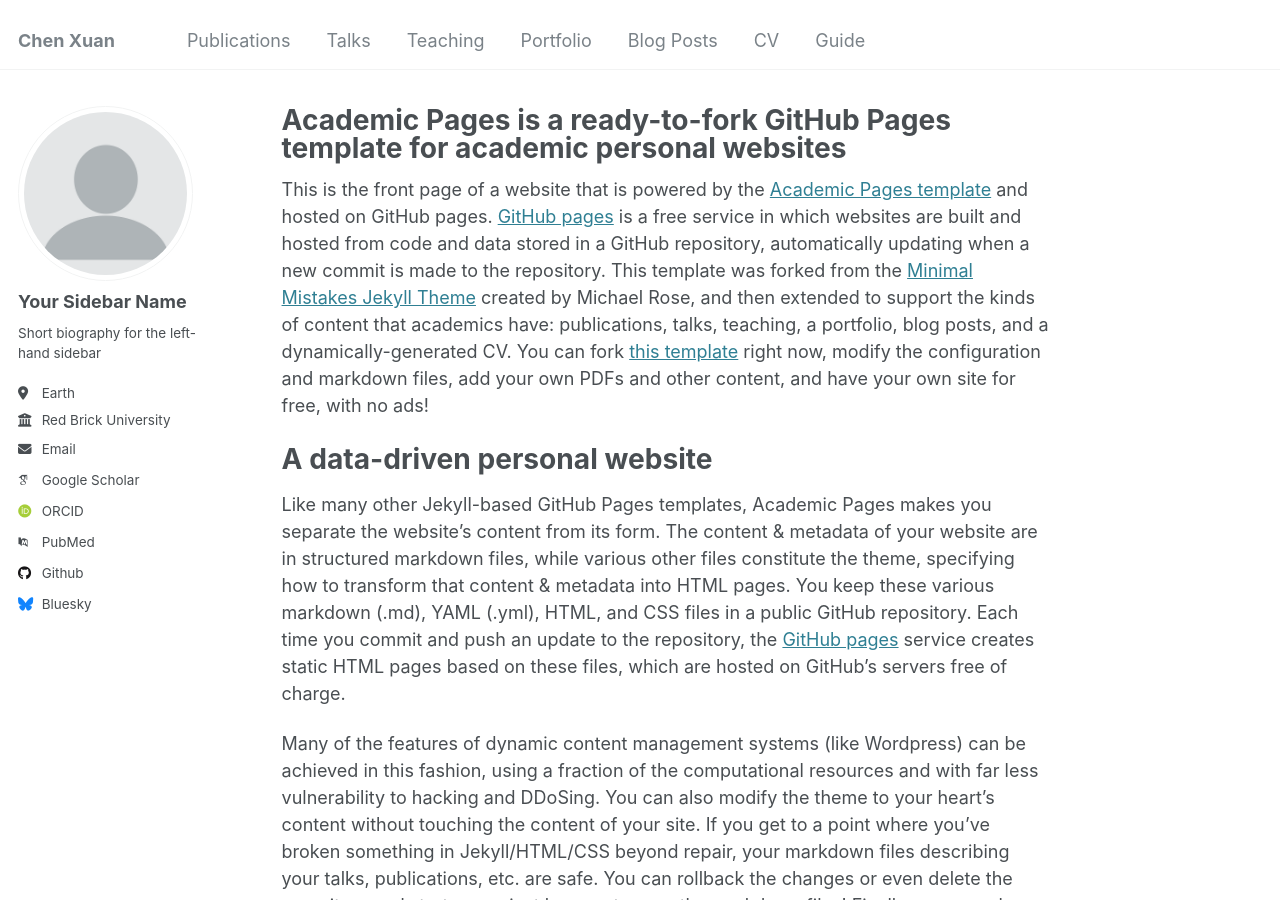
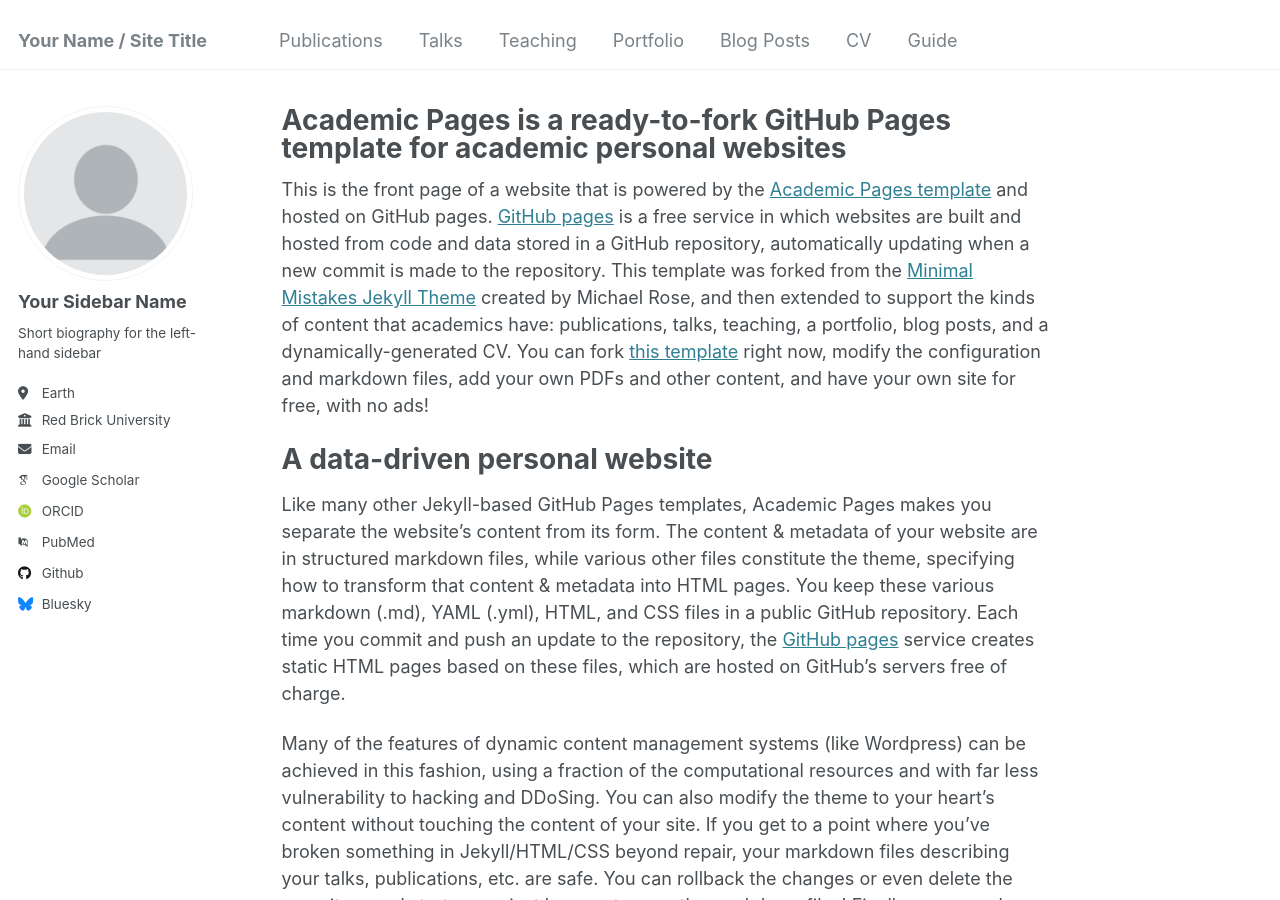
Before and after one commit to AmbitionCX/ambitioncx.github.io, a Jekyll site: the page built from _pages/about.md, in a window 1280 px wide and 900 px high. Built offline with Jekyll 4.4.1, drawn with Linux system fonts in a browser that asks for light colours; some web fonts are replaced.

Commit message:
Update _config.yml

```diff
--- a/_config.yml
+++ b/_config.yml
@@ -8,13 +8,13 @@
 
 # Basic Site Settings
 locale                   : "en-US"
-title                    : "Chen Xuan"
+title                    : "Your Name / Site Title"
 title_separator          : "-"
 name                     : &name "Your Name"
 description              : &description "personal description"
-url                      : https://chenxuan.github.io # the base hostname & protocol for your site e.g. "https://[your GitHub username].github.io"
+url                      : https://chenxuan.space # the base hostname & protocol for your site e.g. "https://[your GitHub username].github.io"
 baseurl                  : "" # the subpath of your site, e.g. "/blog"
-repository               : "AmbitionCX/chenxuan.github.io"
+repository               : "AmbitionCX/ambitioncx.github.io"
 
 # Site Author - The following control what appear as part of the author content on the side bar.
 #               If a field is blank the icon and link will not appear, otherwise it will be shown.
```
